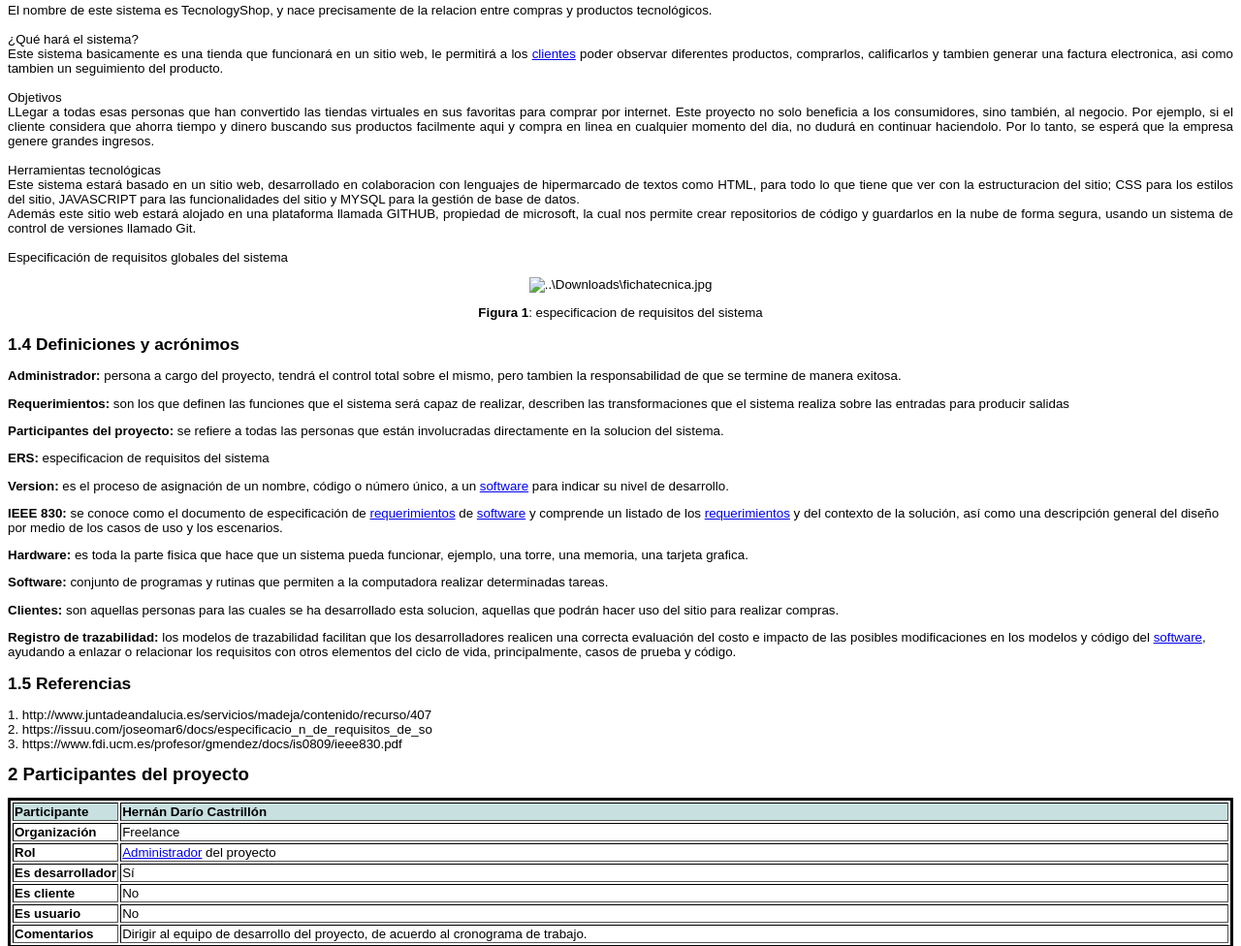
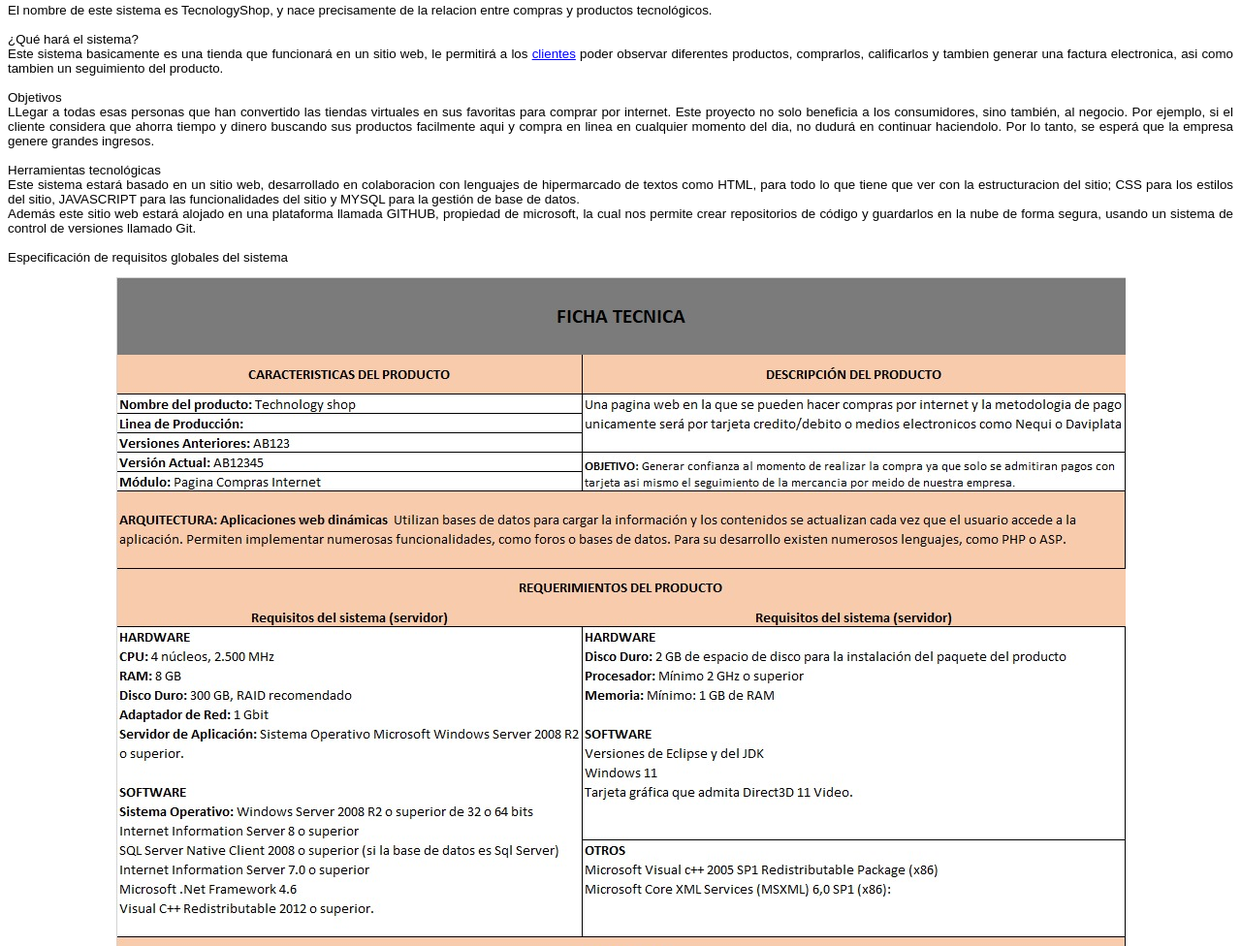
Before and after one commit to juliocmartinez/doc-analisis-sistema, a plain HTML site: page index.html in a window 1280 px wide. Shown: the part 1081-2057 px from the top of the page at 97% size. Drawn offline with Linux system fonts and the light colour scheme.

Commit message:
Update index.html

```diff
--- a/index.html
+++ b/index.html
@@ -404,7 +404,7 @@ Proposito del sistema</h2><a name="PRG-0002" />
 
 <p align="center">
 
-<img src="img\fichatecnica.jpg" title="..\Downloads\fichatecnica.jpg" />
+<img src="fichatecnica.jpg" title="..\Downloads\fichatecnica.jpg" />
 
 </p>
 
```
